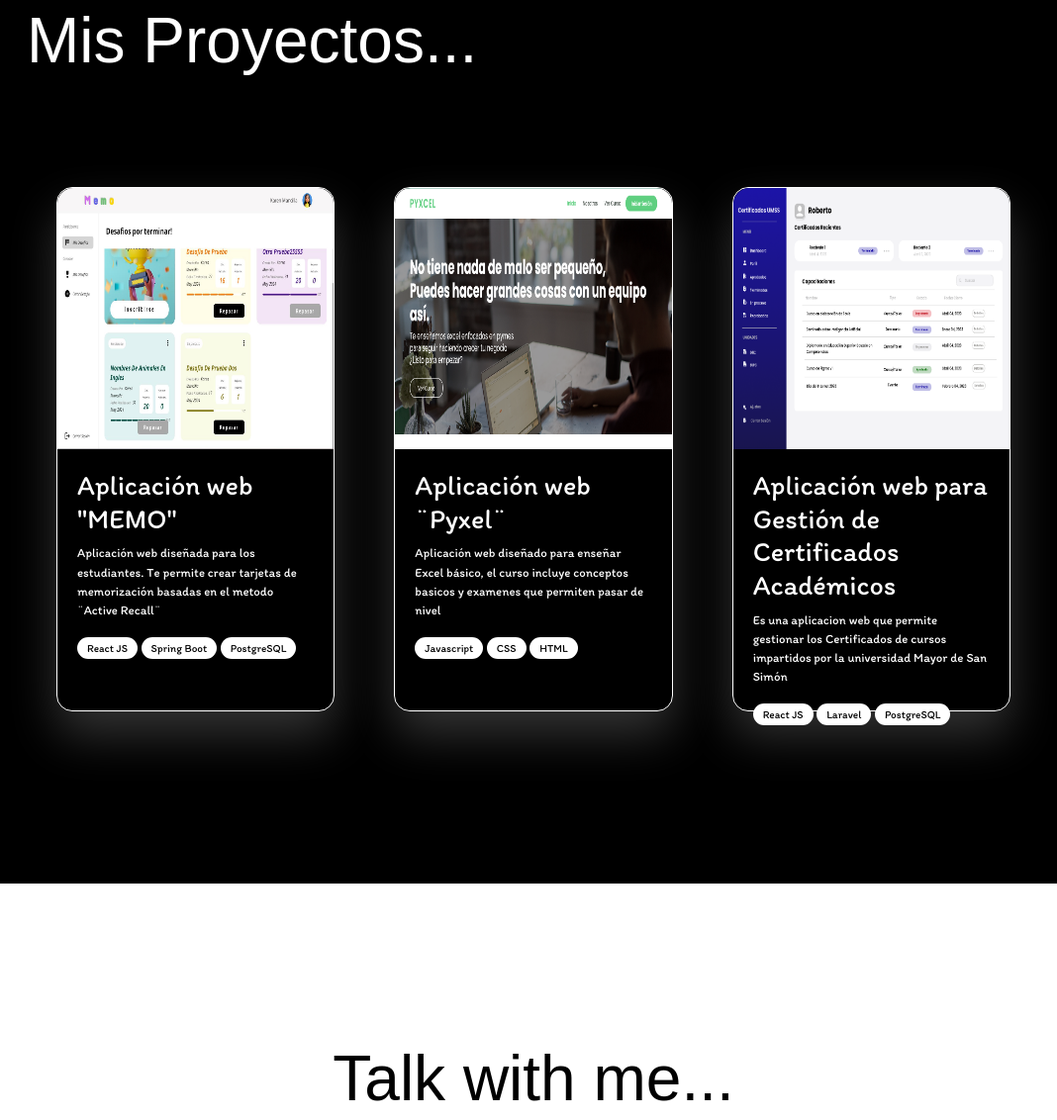
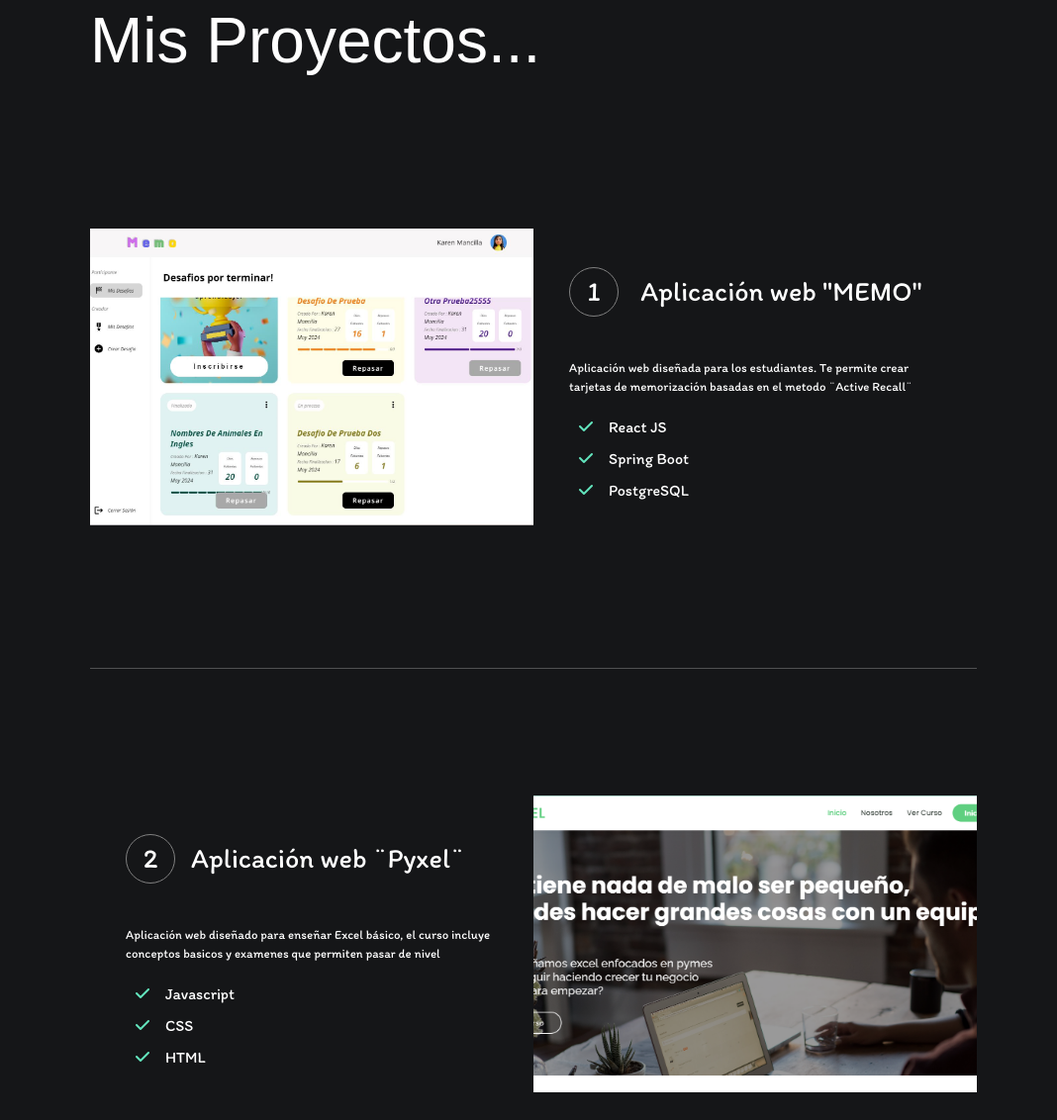
Before and after one commit to Kachma6/Portafolio2025, a website with bundled scripts: page index.html in a window 1280 px wide. Shown: the part 921-2053 px from the top of the page at 99% size, without its empty margins (101-1169 px from the left). Built offline with nearby package versions, Linux system fonts and the light colour scheme; a web font is replaced by a local one.

Commit message:
Cards of projects was fixed

```diff
--- a/index.html
+++ b/index.html
@@ -63,64 +63,70 @@
   </section>
   <section id="projects">
     <h2>Mis Proyectos...</h2>
-    <div class="ctn-projects centered">
+    <div class="ctn-projects">
           <a class="ctn-project" >
-            <div class="ctn-project-img">
+            <div class="ctn-project-img centered">
                 <img src="./images/project1.png" alt="Proyecto Active Recall">
             </div>
             <div class="ctn-project-body">
-                <div class="ctn-project-body-title">
-<h3>Aplicación web "MEMO"</h3>
-                </div>
+
+                    <div class="ctn-project-body-title">
+
+                        <h3><span >1</span> Aplicación web "MEMO"</h3>
+                                        </div>
+
+
                 <div class="ctn-project-body-subtitle">
  <p>Aplicación web diseñada para los estudiantes. Te permite crear tarjetas de memorización basadas en el metodo ¨Active Recall¨</p>
                 </div>
                 <div class="ctn-project-body-tech">
-                    <span>React JS</span>
-                    <span>Spring Boot</span>
-                    <span>PostgreSQL</span>
+                    <span><i class="fa-solid fa-check" style="color: #63E6BE;"></i>React JS</span>
+                    <span><i class="fa-solid fa-check" style="color: #63E6BE;"></i>Spring Boot</span>
+                    <span><i class="fa-solid fa-check" style="color: #63E6BE;"></i>PostgreSQL</span>
                 </div>
 
             </div>
 
         </a>
+<hr/>
+        <a class="ctn-project">
 
-        <a class="ctn-project">
-            <div class="ctn-project-img">
-                <img src="./images/imagen-pyxcel.png" alt="Proyecto Active Recall">
-            </div>
             <div class="ctn-project-body">
                 <div class="ctn-project-body-title">
-<h3>Aplicación web ¨Pyxel¨</h3>
+
+<h3><span >2</span>Aplicación web ¨Pyxel¨</h3>
                 </div>
                 <div class="ctn-project-body-subtitle">
  <p>Aplicación web diseñado para enseñar Excel básico, el curso incluye conceptos basicos y examenes que permiten pasar de nivel</p>
                 </div>
                 <div class="ctn-project-body-tech">
-                    <span>Javascript</span>
-                    <span>CSS</span>
-                    <span>HTML</span>
+                    <span><i class="fa-solid fa-check" style="color: #63E6BE;"></i>Javascript</span>
+                    <span><i class="fa-solid fa-check" style="color: #63E6BE;"></i>CSS</span>
+                    <span><i class="fa-solid fa-check" style="color: #63E6BE;"></i>HTML</span>
                 </div>
 
             </div>
-
+            <div class="ctn-project-img centered">
+                <img src="./images/imagen-pyxcel.png" alt="Proyecto Active Recall">
+            </div>
         </a>
-
+<hr/>
         <a class="ctn-project">
-            <div class="ctn-project-img">
+            <div class="ctn-project-img centered">
                 <img src="./images/certificados.png" alt="Proyecto Active Recall">
             </div>
-            <div class="ctn-project-body">
+            <div class="ctn-project-body ">
                 <div class="ctn-project-body-title">
-<h3>Aplicación web  para Gestión de Certificados Académicos</h3>
+
+<h3><span >3</span>Aplicación web  para Gestión de Certificados Académicos</h3>
                 </div>
                 <div class="ctn-project-body-subtitle">
  <p>Es una aplicacion web que permite gestionar los Certificados de cursos impartidos por la universidad Mayor de San Simón</p>
                 </div>
                 <div class="ctn-project-body-tech">
-                    <span>React JS</span>
-                    <span>Laravel</span>
-                    <span>PostgreSQL</span>
+                    <span><i class="fa-solid fa-check" style="color: #63E6BE;"></i>React JS</span>
+                    <span><i class="fa-solid fa-check" style="color: #63E6BE;"></i>Laravel</span>
+                    <span><i class="fa-solid fa-check" style="color: #63E6BE;"></i>PostgreSQL</span>
                 </div>
 
             </div>
--- a/styles.css
+++ b/styles.css
@@ -154,64 +154,102 @@ button.btn:hover{
 
 /* PROJECTS  */
 #projects {
-  background-color: black;
+  background-color: #151618;
   color: #fff;
-  padding: 5% 10%;
+  padding: 5% 15%;
 }
 .ctn-projects{
   margin: 80px 0;
+
 }
 .ctn-project {
 
-  display: block;
+  display: flex;
   text-decoration: none;
-  color: rgb(255, 255, 255);
-  width: 30%;
-  height: 90%;
-  width: 410px;
-    height: 530px;
-  border: 1px solid rgb(255, 255, 255);
-  box-shadow: 0 1.5rem 3rem rgba(255, 255, 255, 0.2);
-  border-radius: 16px;
-  margin: 30px;
+   color: rgb(255, 255, 255);
+   height: 500px;
+   margin-top: 56px;
+   padding-bottom: 56px;
+  /*
+  height: 800px;
+
+  /* box-shadow: 0 1.5rem 3rem rgba(255, 255, 255, 0.2); */
+  /* border-radius: 16px;
+  margin: 30px; */
 
 }
 
-.ctn-project:hover {
+/* .ctn-project:hover {
   transition: transform 0.5s;
   transform: rotate(2deg) scale(1.2);
 
 
-}
+} */
 
 .ctn-project-img {
-  width: 100%;
-  height: 50%;
-  border-radius: inherit;
+ /* position: absolute;
+ top: 0px;
+ left: 0px;
+ right: 0px;
+ bottom: 0px;*/
+ transition: all 1s ease-out;
+ width: 50%;
+ height: 100%;
+
 }
 
 .ctn-project-img img {
   width: 100%;
-  height: 100%;
-  border-radius: 16px 16px 0 0;
+  height: 300px;
+  object-fit: cover;
+  /* position: sticky; */
+  /* top: 150px; */
+
+}
+.ctn-project-img img:hover{
+  transition: transform 0.5s;
+  transform: rotate(2deg) scale(1.05);
 }
 
 .ctn-project-body {
-  margin: 20px;
-  height: 50%;
+  padding: 0 36px;
+  height: 100%;
+  width: 50%;
+  display: flex;
+  flex-direction: column;
+  justify-content: center;
 }
-
+.ctn-project-body-title {
+  /* border-bottom: 0.8px solid rgb(134, 125, 125);
+  border-top: 0.6px solid rgb(144, 127, 127); */
+  padding: 20px 0;
+  margin-bottom: 14px;
+}
+.ctn-project-body-title span{
+  display: inline-flex;
+  justify-content: center;
+  align-items: center;
+  border: 1px solid gray;
+  height: 50px;
+  width: 50px;
+  border-radius: 50%;
+  margin-right: 16px;
+}
 .ctn-project-body-subtitle p {
   color: #fff;
   font-size: 0.8rem;
 }
 
 .ctn-project-body-tech span {
-  background-color: #fff;
-  color: black;
+  display: block;
+  color: white;
   padding: 4px 10px;
   border-radius: 16px;
-  font-size: 0.7rem;
+
+}
+.ctn-project-body-tech span i{
+
+  padding-right: 16px;
 }
 
 /* FORMULARIO */
@@ -361,8 +399,8 @@ button.btn:hover{
 
   /* PROJECTS  */
 
-  .ctn-projects {
-    margin: 10%;
+  /* .ctn-projects {
+
   }
 
   .ctn-projects.centered {
@@ -371,44 +409,42 @@ button.btn:hover{
 
   .ctn-project {
     display: block;
+
     text-decoration: none;
     color: rgb(255, 255, 255);
     width: 400px;
-    height: 500px;
-    border: 1px solid rgb(255, 255, 255);
-    box-shadow: 4px 4px 1px;
-    border-radius: 16px;
+
+
     margin: 30px;
   }
 
   .ctn-project-img {
     width: 100%;
     height: 50%;
-    border-radius: inherit;
+    border-radius: none;
   }
 
   .ctn-project-img img {
     width: 100%;
     height: 100%;
-    border-radius: 16px 16px 0 0;
+    border-radius:none;
   }
 
   .ctn-project-body {
-    margin: 20px;
-    height: 50%;
+
+    padding: 16px;
+    width: 100%;
+    display: block;
+
+
   }
 
   .ctn-project-body-subtitle p {
     color: gray;
     font-size: 0.8rem;
-  }
+  } */
 
-  .ctn-project-body-tech span {
-    background-color: rgb(184, 184, 184);
-    padding: 4px 10px;
-    border-radius: 16px;
-    font-size: 0.7rem;
-  }
+
   /* Footer */
 
   .ctn-form {
@@ -488,19 +524,22 @@ button.btn:hover{
     display: block;
     text-decoration: none;
     color: rgb(255, 255, 255);
-    max-width: 95%;
-    height: 500px;
+
+
     border: none;
-    border-bottom: 1px solid white;
+
     box-shadow: none;
     border-radius: 0;
     margin-bottom: 70px;
+
   }
 
   .ctn-project-img {
     width: 100%;
     height: 50%;
-    border-radius: inherit;
+
+
+
   }
 
   .ctn-project-img img {
@@ -510,8 +549,14 @@ button.btn:hover{
   }
 
   .ctn-project-body {
-    margin: 20px;
-    height: 50%;
+    display: block;
+    width: 100%;
+    padding: 0;
+    margin: 0;
+    height: 300px;
+
+
+
   }
 
   .ctn-project-body-subtitle p {
@@ -519,12 +564,7 @@ button.btn:hover{
     font-size: 0.8rem;
   }
 
-  .ctn-project-body-tech span {
-    background-color: rgb(184, 184, 184);
-    padding: 4px 10px;
-    border-radius: 16px;
-    font-size: 0.7rem;
-  }
+
 
 /* FORMULARIO */
 /* #contact {
```
